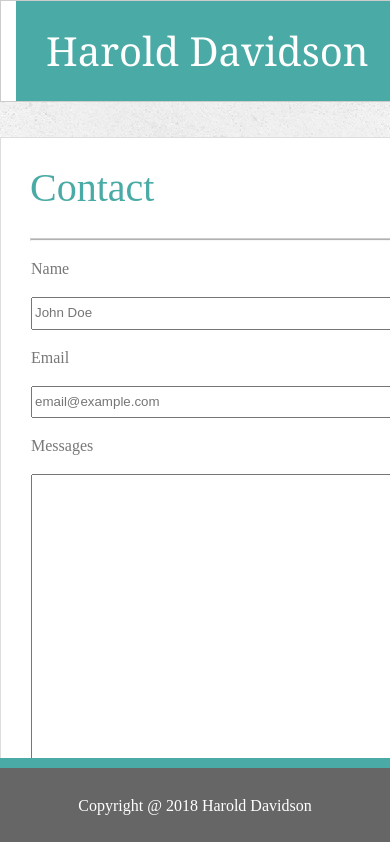
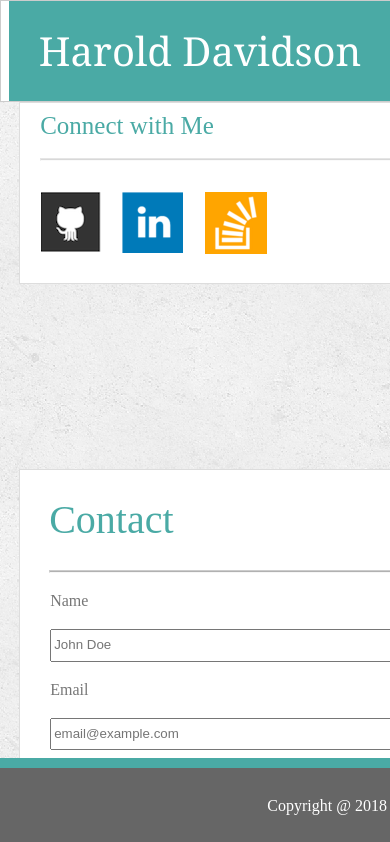
Before and after one commit to Cornflakes1009/Portfolio-Responsive, a plain HTML site: page contact.html in a window 390 px wide. Shown: the top 842 px of the page. Drawn offline with Linux system fonts and the light colour scheme.

Commit message:
index 768 done

```diff
--- a/assets/css/style.css
+++ b/assets/css/style.css
@@ -247,11 +247,30 @@ footer {
 
     .header-content {
        width: 768px;
-       margin-left: 15px;
-       margin-right: 15px;
+       margin-left: 2%;
+       margin-right: 2%;
     }
     .nav-bar-float {
         font-size: 15px;
         margin-right: 5%;
     }
+    .main-content-area {
+        width: 723px; /* was 723px */
+        margin-left: 2%; /* was 15px; */
+        margin-right: 4%; /* was 30px; */
+    }
+    .connection {
+        float: none;
+        margin-top: 0%;
+        margin-left: 2%;
+        width: 723px;
+        margin-bottom: 150px;
+    }
+    h3 {
+        text-align: left;
+        margin-left: 20px;
+    }
+    footer {
+        width: 768px;
+    }
 }
```
